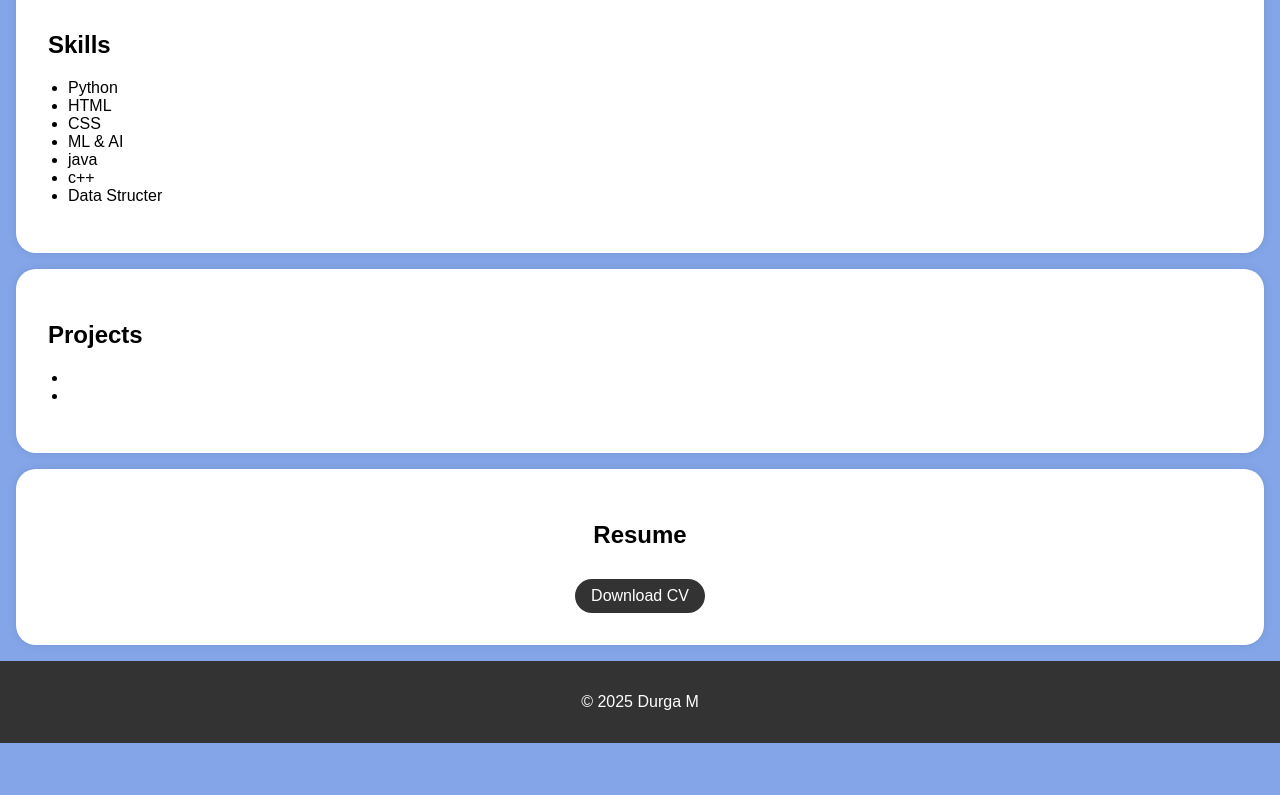
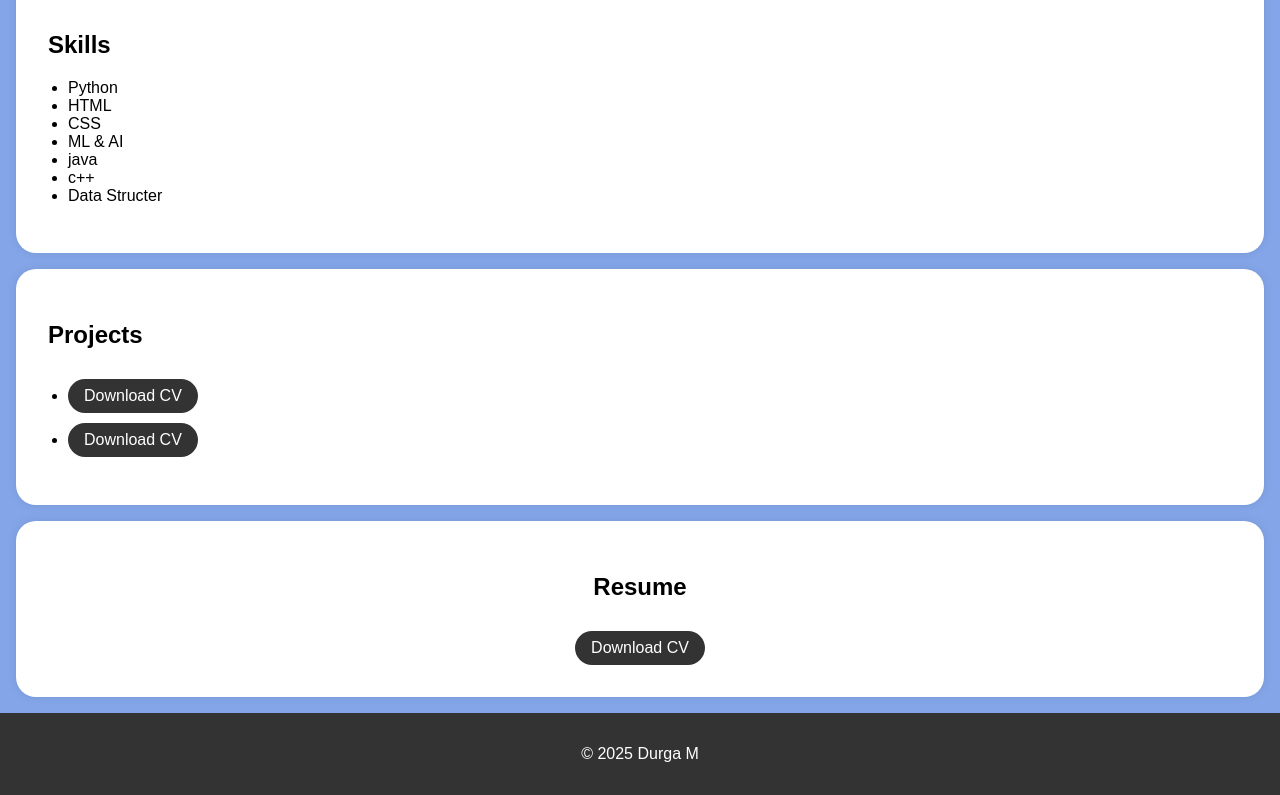
Before and after one commit to durga-M05/Portfolio, a plain HTML site: page index.html in a window 1280 px wide. Shown: the part 649-1444 px from the top of the page. Before the commit the page ends 1392 px from the top, so only its background shows below. Drawn offline with Linux system fonts and the light colour scheme.

Commit message:
index.html

```diff
--- a/index.html
+++ b/index.html
@@ -149,8 +149,8 @@
         <div class="section-content">
             <h2>Projects</h2>
             <ul>
-                <li></li>
-                <li></li>
+                <li><a href="AIML with data science.jpg" target="_blank" class="download-button">Download CV</a></li>
+                <li><a href="ML.jpg" target="_blank" class="download-button">Download CV</a></li>
                 <!-- Add more project links here -->
             </ul>
         </div>
```
